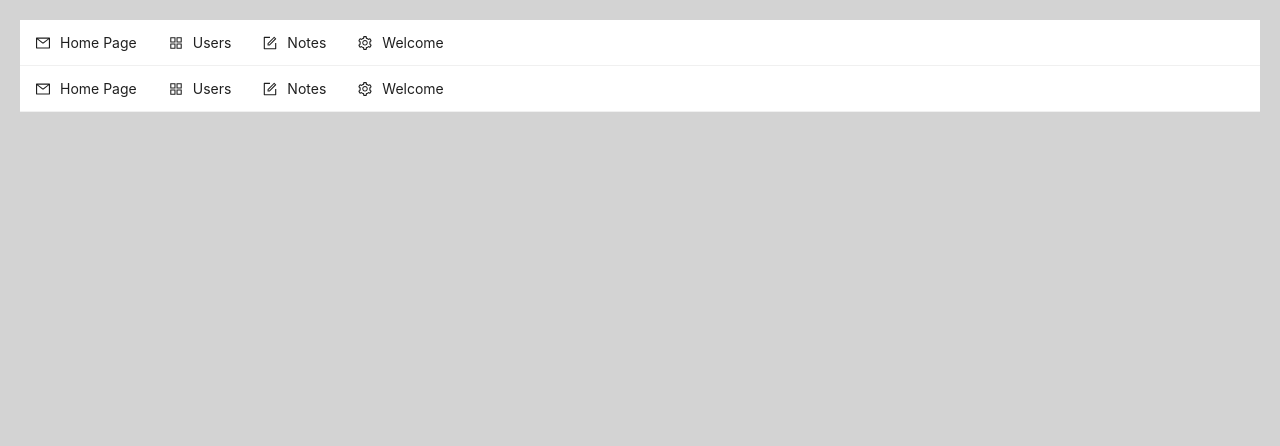
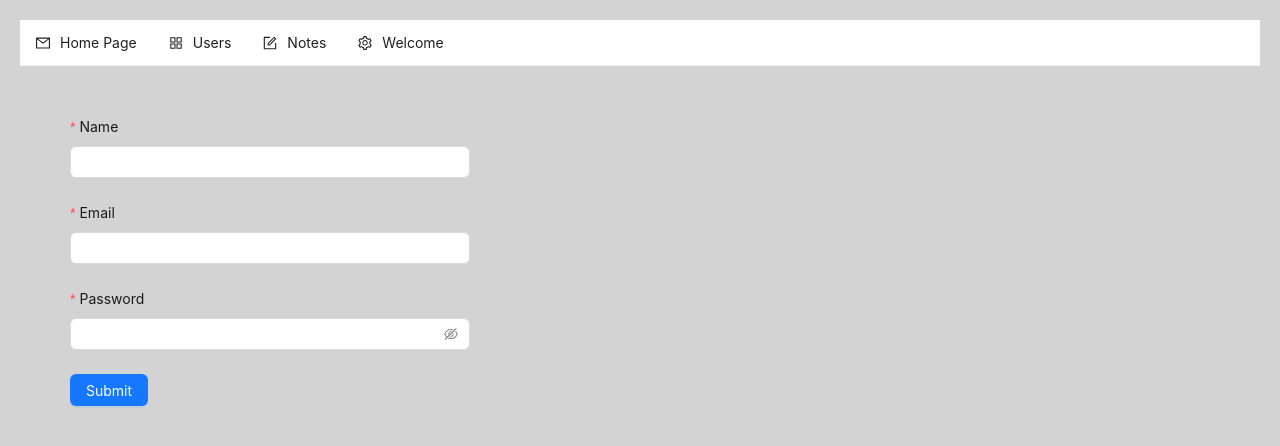
Before and after one commit to bachhungcb/ToDoList, a React (Vite) app in the folder frontend/: page /register in a window 1280 px wide. Shown: the top 446 px of the page. Built offline with nearby package versions, Linux system fonts and the light colour scheme; no server answers.

Commit message:
create working register page

```diff
--- a/frontend/src/components/layout/header.jsx
+++ b/frontend/src/components/layout/header.jsx
@@ -26,16 +26,15 @@ const Header = () => {
       icon: <SettingOutlined />,
       children: [
           {
-            label: 'Đăng nhập',
+            label: <Link to={"login"}>Đăng nhập</Link>,
             key: 'login',
           },
           {
-            label: 'Đăng xuất',
+            label: <Link to={"register"}>Đăng xuất</Link>,
             key: 'logout',
           },
         ],
     }
-
   ];
   const [current, setCurrent] = useState('mail');
   const onClick = (e) => {
--- a/frontend/src/main.jsx
+++ b/frontend/src/main.jsx
@@ -2,17 +2,18 @@ import { StrictMode } from 'react'
 import { createRoot } from 'react-dom/client'
 import App from './App.jsx'
 import './styles/global.css'
-import RegisterPage from './pages/register.jsx';
-import ErrorPage from './pages/error.jsx';
-import NotesPage from './pages/notes.jsx';
-import UsersPage from './pages/users.jsx';
-
 import {
   createBrowserRouter,
   RouterProvider,
 
 } from "react-router-dom";
 
+import RegisterPage from './pages/register.jsx';
+import ErrorPage from './pages/error.jsx';
+import NotesPage from './pages/notes.jsx';
+import UsersPage from './pages/users.jsx';
+import HomePage from './pages/home.jsx';
+import LoginPage from './pages/login.jsx';
 
 const router = createBrowserRouter([
   {
@@ -20,6 +21,10 @@ const router = createBrowserRouter([
     element: <App/>,
     errorElement: <ErrorPage/>,
     children: [
+      {
+        index: true,
+        element: <HomePage/>
+      },
       {
         path: "user",
         element: <UsersPage/>
@@ -32,6 +37,10 @@ const router = createBrowserRouter([
         path: "register",
         element: <RegisterPage/>
       },
+      {
+        path: "login",
+        element: <LoginPage/>
+      },
     ],
   },
 
--- /dev/null
+++ b/frontend/src/pages/login.jsx
@@ -0,0 +1,9 @@
+const LoginPage = () =>{
+    return(
+        <div>
+            Login Page
+        </div>
+    );
+}
+
+export default LoginPage;
--- a/frontend/src/pages/notes.jsx
+++ b/frontend/src/pages/notes.jsx
@@ -99,7 +99,7 @@ const notesPage = () => {
   };
 
   return (
-    <div className="app-container">
+    <div className="app-container" style={{margin: 50}}>
       <form className="note-form" onSubmit={(event) => (selectedNote ? handleUpdateNote(event) : handleAddNote(event))}>
         <input
           value={title}
--- a/frontend/src/pages/register.jsx
+++ b/frontend/src/pages/register.jsx
@@ -1,10 +1,101 @@
-import Header from "../components/layout/header";
+import React from 'react';
+import { Button, Form, Input, notification } from 'antd';
+import { createUserApi } from '../util/api';
+import { useNavigate } from 'react-router-dom';
 
-const registerPage= ()=>{
-    return(
-        <>
-            <Header/>
-        </>
+const registerPage = () => {
+    const navigate = useNavigate();
+
+    const onFinish = async (values) => {
+
+        const {name, email, password} = values;
+
+        const response = await createUserApi(name, email, password);
+
+        if(response.status == 409){
+            notification.error({
+                message: "User Existed",
+            });
+        }
+        if(response){
+            notification.success({
+                message: "CREATE USER",
+                description: "Success",
+            });
+            navigate("/login");
+        }else{
+            notification.error({
+                message: "CREATE USER",
+                description: "Error",
+            });
+        }
+    };
+
+    return (
+        <div style={{ margin: 50 }}>
+            <Form
+                name="basic"
+                labelCol={{
+                    span: 8,
+                }}
+                wrapperCol={{
+                    span: 16,
+                }}
+                style={{
+                    maxWidth: 600,
+                }}
+
+                onFinish={onFinish}
+                autoComplete="off"
+                layout='vertical'
+            >
+                <Form.Item
+                    label="Name"
+                    name="name"
+                    rules={[
+                        {
+                            required: true,
+                            message: 'Please input your name!',
+                        },
+                    ]}
+                >
+                    <Input />
+                </Form.Item>
+
+                <Form.Item
+                    label="Email"
+                    name="email"
+                    rules={[
+                        {
+                            required: true,
+                            message: 'Please input your email!',
+                        },
+                    ]}
+                >
+                    <Input />
+                </Form.Item>
+
+                <Form.Item
+                    label="Password"
+                    name="password"
+                    rules={[
+                        {
+                            required: true,
+                            message: 'Please input your password!',
+                        },
+                    ]}
+                >
+                    <Input.Password />
+                </Form.Item>
+
+
+                <Form.Item>
+                    <Button type="primary" htmlType="submit">
+                        Submit
+                    </Button>
+                </Form.Item>
+            </Form>
+        </div>
     )
 }
 
--- a/frontend/src/styles/global.css
+++ b/frontend/src/styles/global.css
@@ -1,4 +1,4 @@
 *{
-    padding: 0;
-    margin: 0;
+    padding: 20;
+    margin: 20;
 }
--- /dev/null
+++ b/frontend/src/util/api.js
@@ -0,0 +1,18 @@
+import axios from './axios.customize';
+
+const createUserApi = async (name, email, password) =>{
+    try{
+        const URL_API = "/users/register";
+        const data = {
+            name, email, password
+        }
+        const result = await axios.post(URL_API, data);
+        return result;
+    }catch(err){
+        return err;
+    }
+}
+
+export {
+    createUserApi,
+};
```
Also changed, not shown: 2 other files (tests, documents, lock files or other folders).
